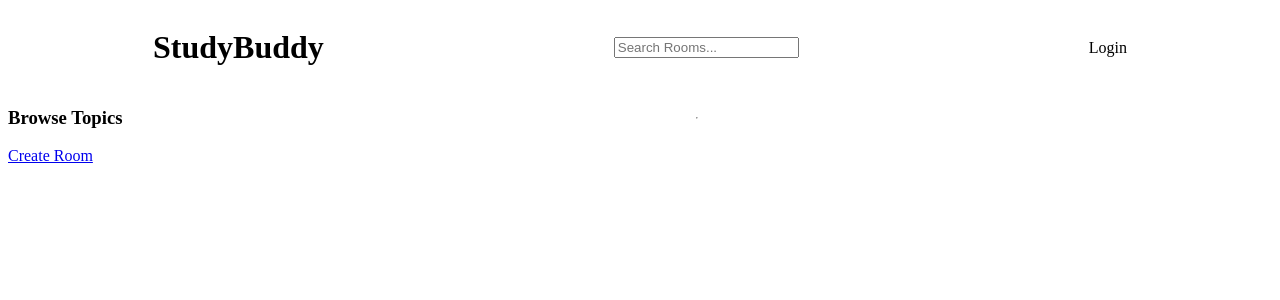
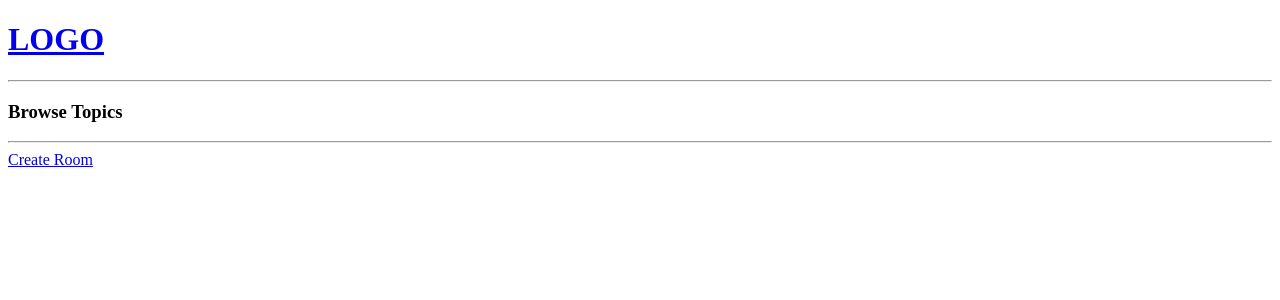
Before and after one commit to quevinrai/studybud, a Django app: page / in a window 1280 px wide. Shown: the top 300 px of the page. Run offline with Django 4.2, Linux system fonts and the light colour scheme; data that the repository does not hold is empty.

Commit message:
Refactor code • Remove everything in div except for 1st <a> • Remove style • Add <hr> below <a>

```diff
--- a/templates/navbar.html
+++ b/templates/navbar.html
@@ -4,31 +4,11 @@
     <meta charset="UTF-8">
     <meta name="viewport" content="width=device-width, initial-scale=1.0">
     <title>StudyBuddy - Find study partners around the world!</title>
-
-    <style>
-        div {
-            display: flex;
-            justify-content: space-around;
-            align-items: center;
-        }
-
-        div * {
-            color: black;
-            text-decoration: none;
-        }
-    </style>
 </head>
 <body>
-    <div>
-        <a href="{% url 'home' %}">
-            <h1>StudyBuddy</h1>
-        </a>
-        <form method="GET" action="">
-            <input type="text" name="q" placeholder="Search Rooms...">
-        </form>
-        <a href="">
-            <p>Login</p>
-        </a>
-    </div>
+    <a href="{% url 'home' %}">
+        <h1>LOGO</h1>
+    </a>
+    <hr>
 </body>
 </html>
```
